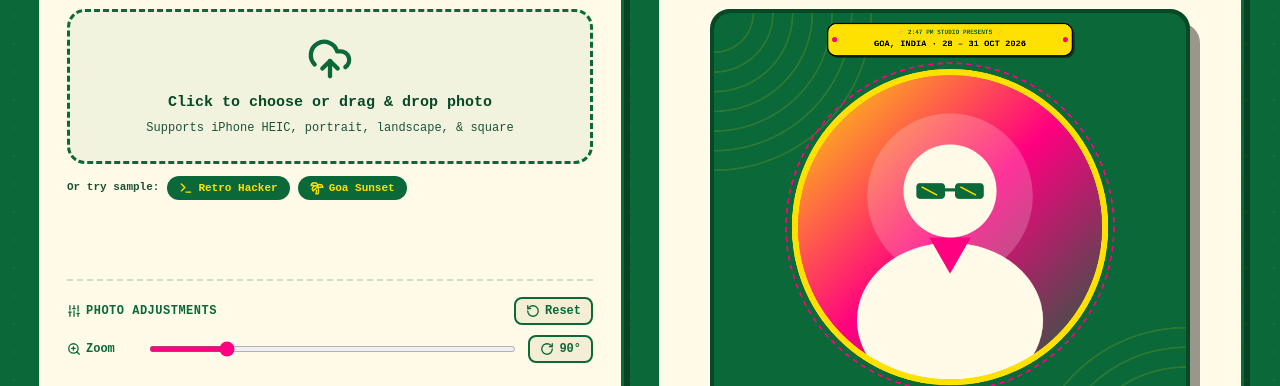
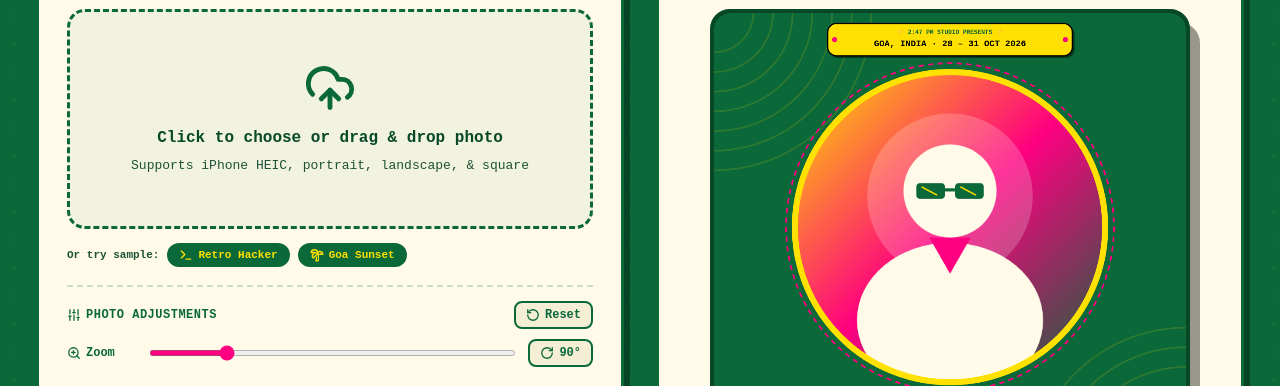
Before and after one commit to maxandroid24/HHGOA, a website built with Vite: page index.html in a window 1280 px wide. Shown: the part 530-916 px from the top of the page. Built offline with nearby package versions, Linux system fonts and the light colour scheme; a web font is replaced by a local one.

Commit message:
style: remove extra vertical spacing between controls and expand upload dropzone height

```diff
--- a/src/style.css
+++ b/src/style.css
@@ -176,10 +176,10 @@ body {
 }
 
 .dropzone-svg-icon {
-  width: 46px;
-  height: 46px;
+  width: 52px;
+  height: 52px;
   stroke: var(--bg-forest);
-  margin: 0 auto 10px;
+  margin: 0 auto 12px;
   display: block;
   transition: all 0.2s cubic-bezier(0.2, 0.8, 0.2, 1);
 }
@@ -361,7 +361,7 @@ body {
   border: 3px dashed var(--bg-forest);
   background: rgba(11, 104, 57, 0.05);
   border-radius: 18px;
-  padding: 24px 16px;
+  padding: 38px 20px;
   text-align: center;
   cursor: pointer;
   transition: all 0.2s ease;
@@ -371,7 +371,7 @@ body {
   flex-direction: column;
   align-items: center;
   justify-content: center;
-  min-height: 125px;
+  min-height: 220px;
 }
 
 .dropzone:hover, .dropzone.dragover {
@@ -381,21 +381,21 @@ body {
 }
 
 .dropzone-icon {
-  font-size: 42px;
-  margin-bottom: 8px;
+  font-size: 48px;
+  margin-bottom: 10px;
   display: block;
 }
 
 .dropzone-text {
   font-weight: 700;
-  font-size: 15px;
+  font-size: 16px;
   color: var(--bg-forest-dark);
 }
 
 .dropzone-sub {
-  font-size: 12px;
+  font-size: 13px;
   color: var(--text-dark-muted);
-  margin-top: 4px;
+  margin-top: 6px;
 }
 
 .hidden-file-input {
@@ -413,7 +413,8 @@ body {
   display: flex;
   align-items: center;
   gap: 8px;
-  margin-top: 12px;
+  margin-top: 14px;
+  margin-bottom: 2px;
   flex-wrap: wrap;
 }
 
@@ -448,8 +449,8 @@ body {
    IMAGE ADJUSTMENT CONTROLS
 ------------------------------------------------------------- */
 .adjust-section {
-  margin-top: auto;
-  padding-top: 16px;
+  margin-top: 16px;
+  padding-top: 14px;
   border-top: 2px dashed rgba(11, 104, 57, 0.2);
 }
 
@@ -523,8 +524,8 @@ body {
    FORMAT CUSTOMIZATION FORMS
 ------------------------------------------------------------- */
 .options-group {
-  margin-top: auto;
-  padding-top: 16px;
+  margin-top: 16px;
+  padding-top: 14px;
   border-top: 2px dashed rgba(11, 104, 57, 0.2);
 }
 
```
